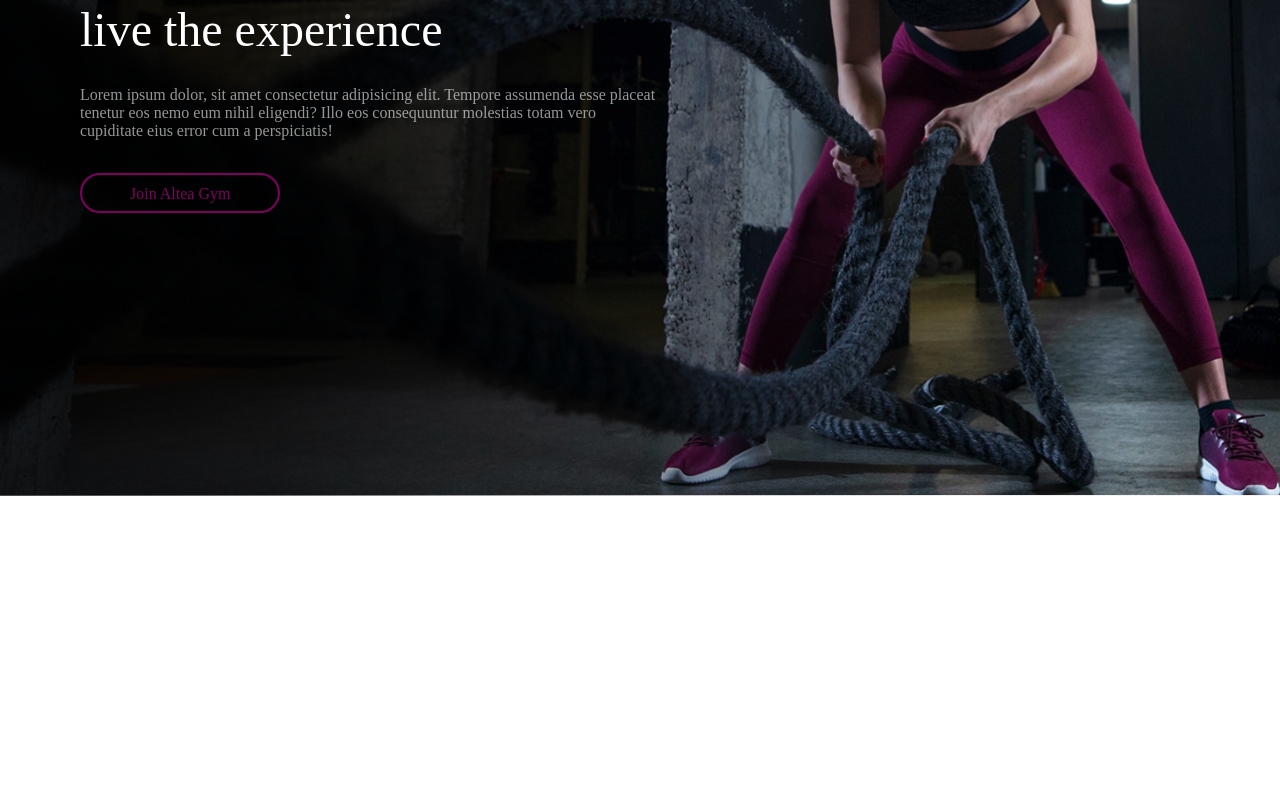
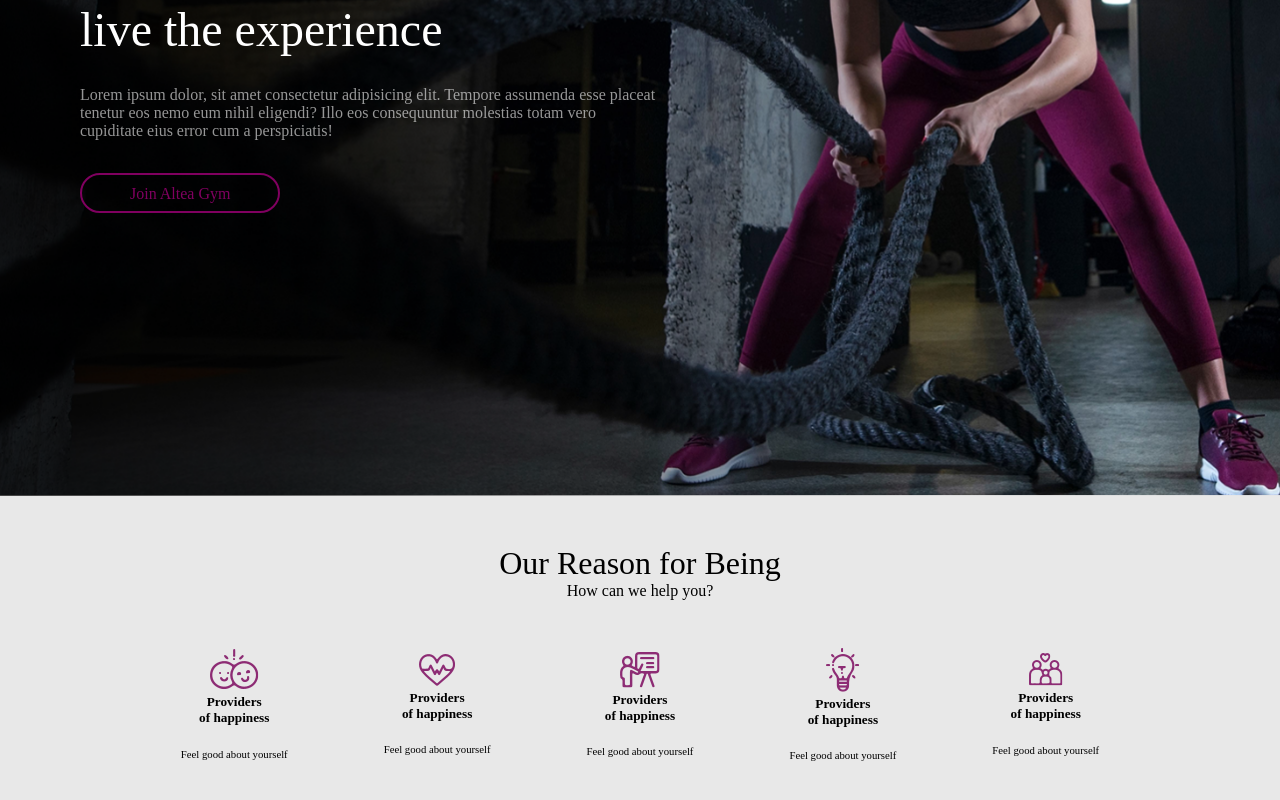
Before and after one commit to LahiruKalhara/Fitness-Center, a React (Vite) app: page / in a window 1280 px wide. Shown: the part 362-1162 px from the top of the page. Before the commit the page ends 862 px from the top, so only its background shows below. Built offline with nearby package versions, Linux system fonts and the light colour scheme.

Commit message:
Body Container 1 implemented

```diff
--- a/src/App.css
+++ b/src/App.css
@@ -8,6 +8,10 @@
 .heroSection .texts a{text-decoration: none; color: rgb(128, 0, 96); border: solid rgb(128, 0, 96); border-width: 0.15em; padding: 0.6em 3em; border-radius: 2em; }
 .heroSection .texts a:hover{background-color: rgba(255, 255, 255, 0.87); transition: 200ms ease-in-out;}
 
+.bodyContainer1{background-color: rgba(0, 0, 0, 0.089); text-align: center;}
+.bodyContainer1 .cardContainer{display: flex; justify-content: center; gap: 6em; margin-top: 3em; align-items: center;}
+.bodyContainer1 h2{padding-top: 2em; margin-top: -0.6em; font-size: 2rem; font-weight: 500;}
+.bodyContainer1 .card h6{font-weight: 400; margin-top: 2em; padding-bottom: 5em;}
 
 
 /* Media Queries for Responsiveness */
--- a/src/App.jsx
+++ b/src/App.jsx
@@ -2,6 +2,11 @@ import { useState } from 'react'
 import './App.css'
 import Header from './Components/HeaderComponent/Header'
 import hero from '../src/images/Picture_woman@1x.png'
+import card1 from '../src/images/Icon@1x.png'
+import card2 from '../src/images/Icon@1x (1).png'
+import card3 from '../src/images/Icon@1x (2).png'
+import card4 from '../src/images/Icon@1x (3).png'
+import card5 from '../src/images/Icon@1x (4).png'
 
 function App() {
   const [count, setCount] = useState(0)
@@ -19,7 +24,36 @@ function App() {
       </div>
 
       <div className='bodyContainer1'>
+        <h2>Our Reason for Being</h2>
+        <p>How can we help you?</p>
+        <div className='cardContainer'>
+          <div className='card'>
+            <img src={card1} alt="" />
+            <h5>Providers<br></br>of happiness</h5>
+            <h6>Feel good about yourself</h6>
+          </div>
+          <div className='card'>
+            <img src={card2} alt="" />
+            <h5>Providers<br></br>of happiness</h5>
+            <h6>Feel good about yourself</h6>
+          </div>
+          <div className='card'>
+            <img src={card3} alt="" />
+            <h5>Providers<br></br>of happiness</h5>
+            <h6>Feel good about yourself</h6>
+          </div>
+          <div className='card'>
+            <img src={card4} alt="" />
+            <h5>Providers<br></br>of happiness</h5>
+            <h6>Feel good about yourself</h6>
+          </div>
+          <div className='card'>
+            <img src={card5} alt="" />
+            <h5>Providers<br></br>of happiness</h5>
+            <h6>Feel good about yourself</h6>
+          </div>
 
+        </div>
       </div>
 
     </>
```
